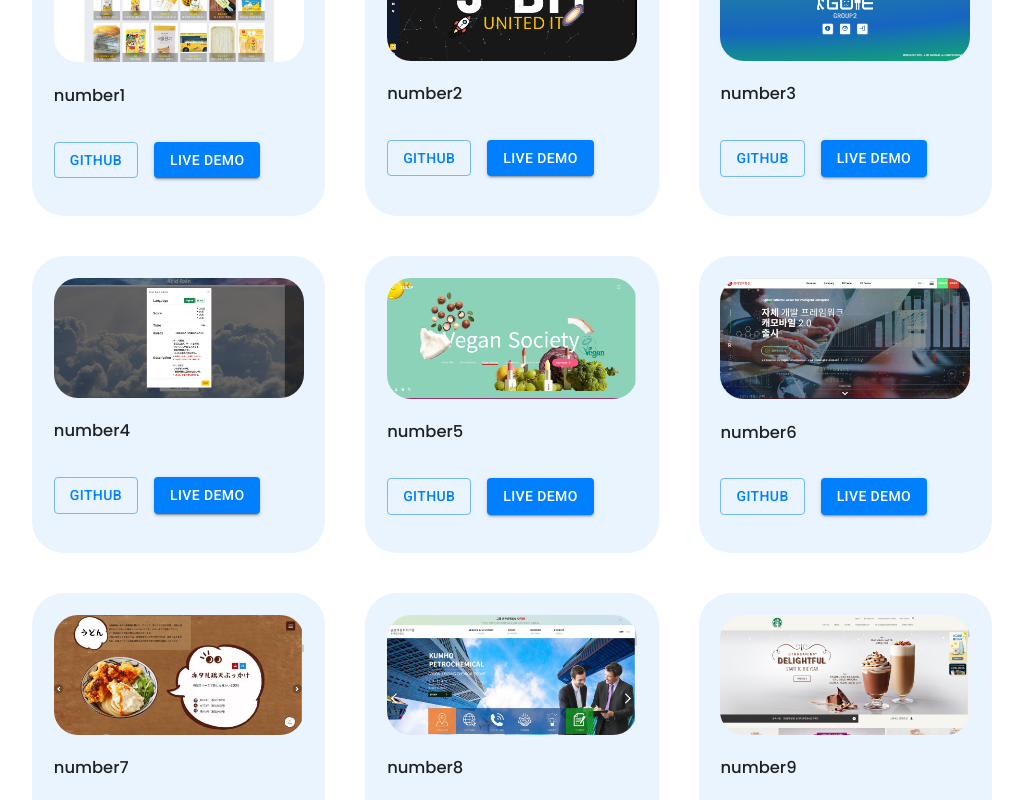
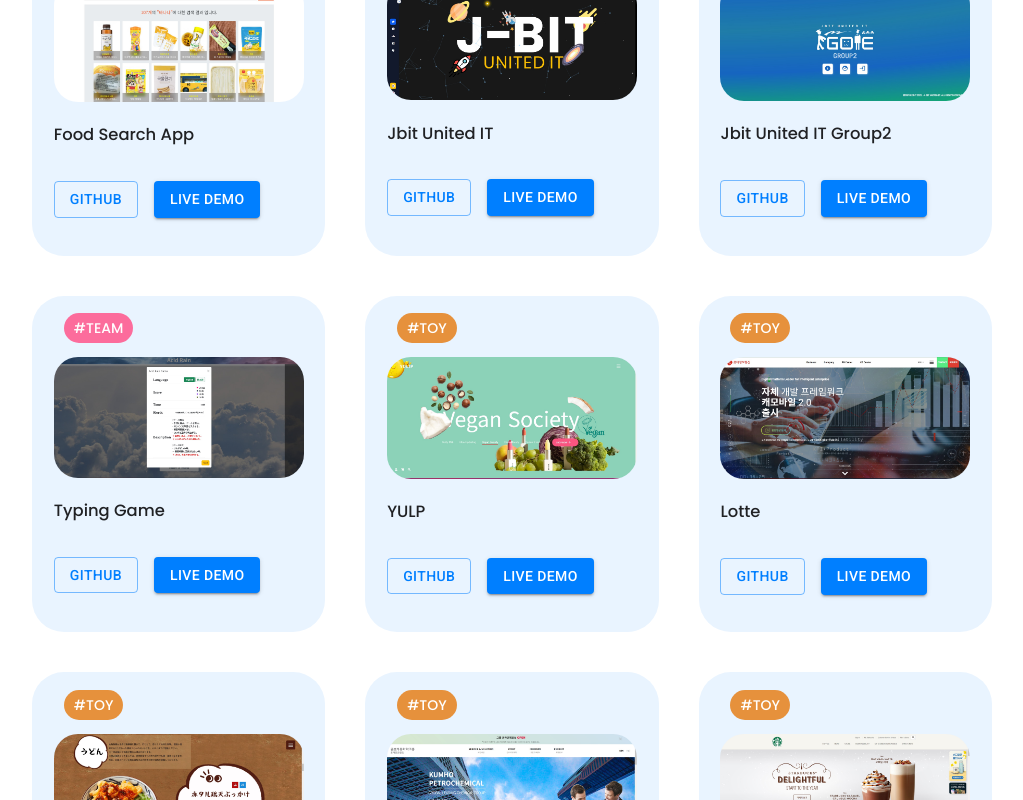
Before and after one commit to hi1004/portfolio, a React (Create React App) app: page / in a window 1280 px wide. Shown: the part 2540-3340 px from the top of the page, without its empty margins (128-1151 px from the left). Built offline with nearby package versions, Linux system fonts and the light colour scheme.

Commit message:
add portfolio github and demo link

```diff
--- a/src/components/portfolio/Portfolio.jsx
+++ b/src/components/portfolio/Portfolio.jsx
@@ -4,6 +4,7 @@
   GitHubButton,
   Image,
   Item,
+  TAG,
   ItemCTA,
   PortfolioContainer,
   PortfolioSection,
@@ -19,15 +20,78 @@
 import IMG9 from '../../assets/images/portfolio9.jpg';
 
 const dummyData = [
-  { id: 1, title: 'number1', src: IMG1, github: '', demo: '' },
-  { id: 2, title: 'number2', src: IMG2, github: '', demo: '' },
-  { id: 3, title: 'number3', src: IMG3, github: '', demo: '' },
-  { id: 4, title: 'number4', src: IMG4, github: '', demo: '' },
-  { id: 5, title: 'number5', src: IMG5, github: '', demo: '' },
-  { id: 6, title: 'number6', src: IMG6, github: '', demo: '' },
-  { id: 7, title: 'number7', src: IMG7, github: '', demo: '' },
-  { id: 8, title: 'number8', src: IMG8, github: '', demo: '' },
-  { id: 9, title: 'number9', src: IMG9, github: '', demo: '' },
+  {
+    id: 1,
+    title: 'Food Search App',
+    tag: 'TEAM',
+    src: IMG1,
+    github: 'https://bit.ly/3uuERTG',
+    demo: 'https://bit.ly/3ytDaqK',
+  },
+  {
+    id: 2,
+    title: 'Jbit United IT',
+    tag: 'TEAM',
+    src: IMG2,
+    github: 'https://bit.ly/3ysvpRP',
+    demo: 'https://bit.ly/3yNto4e',
+  },
+  {
+    id: 3,
+    title: 'Jbit United IT Group2',
+    tag: 'TEAM',
+    src: IMG3,
+    github: 'https://bit.ly/3al3DPr',
+    demo: 'https://bit.ly/3NM3RN6',
+  },
+  {
+    id: 4,
+    title: 'Typing Game',
+    tag: 'TEAM',
+    src: IMG4,
+    github: 'https://bit.ly/3c1cpm3',
+    demo: 'https://bit.ly/3uxTy8u',
+  },
+  {
+    id: 5,
+    title: 'YULP',
+    tag: 'TOY',
+    src: IMG5,
+    github: 'https://bit.ly/3c4IkCg',
+    demo: 'https://bit.ly/3PdYaIR',
+  },
+  {
+    id: 6,
+    title: 'Lotte',
+    tag: 'TOY',
+    src: IMG6,
+    github: 'https://bit.ly/3OYE31B',
+    demo: 'https://bit.ly/3RosuTc',
+  },
+  {
+    id: 7,
+    title: 'MARUGAME',
+    tag: 'TOY',
+    src: IMG7,
+    github: 'https://bit.ly/3PeOyxq',
+    demo: 'https://bit.ly/3P62rOI',
+  },
+  {
+    id: 8,
+    title: 'KUMHO',
+    tag: 'TOY',
+    src: IMG8,
+    github: 'https://bit.ly/3OVenmn',
+    demo: 'https://bit.ly/3Az3nqA',
+  },
+  {
+    id: 9,
+    title: 'number9',
+    tag: 'TOY',
+    src: IMG9,
+    github: 'https://bit.ly/3NR4apR',
+    demo: 'https://bit.ly/3IDSIx3',
+  },
 ];
 
 const Portfolio = () => {
@@ -40,13 +104,22 @@
         {dummyData.map(data => {
           return (
             <Item key={data.id}>
+              <TAG tag={data.tag}>#{data.tag}</TAG>
               <Image src={data.src} />
               <h3>{data.title}</h3>
               <ItemCTA>
-                <GitHubButton variant="outlined" target="_blank">
+                <GitHubButton
+                  href={data.github}
+                  variant="outlined"
+                  target="_blank"
+                >
                   Github
                 </GitHubButton>
-                <DemoButton variant="contained" target="_blank">
+                <DemoButton
+                  href={data.demo}
+                  variant="contained"
+                  target="_blank"
+                >
                   Live Demo
                 </DemoButton>
               </ItemCTA>
--- a/src/components/portfolio/PortfolioStyle.js
+++ b/src/components/portfolio/PortfolioStyle.js
@@ -39,6 +39,15 @@
   }
 `;
 
+export const TAG = styled.span`
+  font-weight: 500;
+  padding: 5px 10px;
+  margin: 10px;
+  border-radius: 3rem;
+  color: #fff;
+  background-color: ${({ tag }) => (tag === 'TEAM' ? '#fc6c9c' : '#e6913c')};
+`;
+
 export const ItemCTA = styled.div`
   display: flex;
   gap: 1rem;
@@ -48,6 +57,7 @@
 export const Image = styled.img`
   border-radius: 1.5rem;
   overflow: hidden;
+  margin: 1rem 0;
 `;
 export const GitHubButton = styled(Button)``;
 export const DemoButton = styled(Button)``;
```
